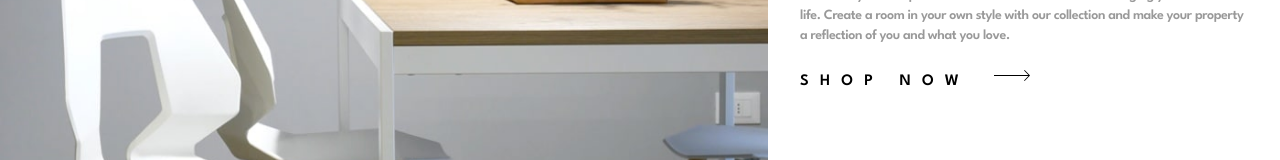
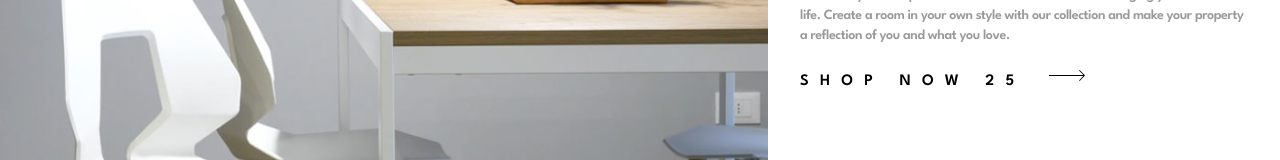
Before and after one commit to uncoolzero/frontend-mentor-room-challenge, a Next.js app: page / in a window 1280 px wide. Shown: the part 202-362 px from the top of the page. Built offline with nearby package versions, Linux system fonts and the light colour scheme.

Commit message:
Update Page.tsx

```diff
--- a/components/Page.tsx
+++ b/components/Page.tsx
@@ -38,8 +38,6 @@ function Carousel() {
 
       // @ts-ignore: Object is possibly 'null'.
       setWhiteBoxPosition(rightAlign.current.offsetLeft)
-
-
     }
 
     function handleScroll() {
@@ -1822,7 +1820,7 @@ function Carousel() {
               <button>
                 <div className="flex flex-row gap-x-6 transition-all ease-in-out hover:opacity-50">
                   <div className="font-semibold tracking-[0.7em]">
-                  SHOP NOW
+                  SHOP NOW {arrowButtonWidth}
                   </div>
                   <div>
                     <Image alt="Shop now button arrow" src="/icon-arrow.svg" width="36" height="12" />
```
